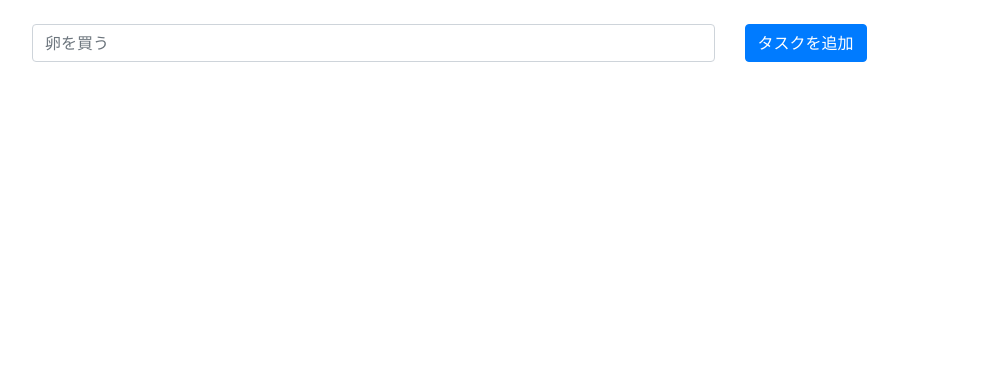
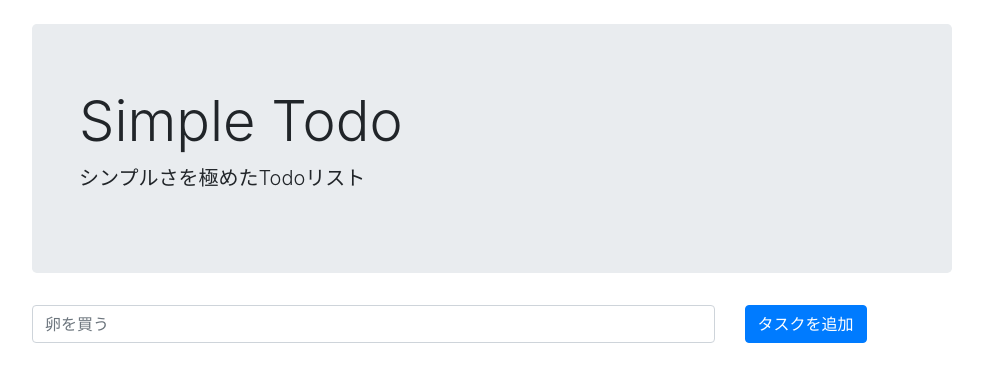
Before and after one commit to S42100254h/todo_django, a Django app: page / in a window 1280 px wide. Shown: the top 390 px of the page, without its empty margins (148-1131 px from the left). Run offline with Django 4.2, Linux system fonts and the light colour scheme; some libraries are stand-ins or nearby versions.

Commit message:
update base.html

```diff
--- a/task/templates/base.html
+++ b/task/templates/base.html
@@ -18,6 +18,12 @@
     <div class="container">
       <div class="row">
         <div class="col-sm-10 mx-auto mt-4">
+          <div class="jumbotron jumbotron=fluid">
+            <div class="container">
+              <h1 class="display-4">Simple Todo</h1>
+              <p class="lead">シンプルさを極めたTodoリスト</p>
+            </div>
+          </div>
           {% block content %} {% endblock %}
         </div>
       </div>
```
Also changed, not shown: db.sqlite3.
